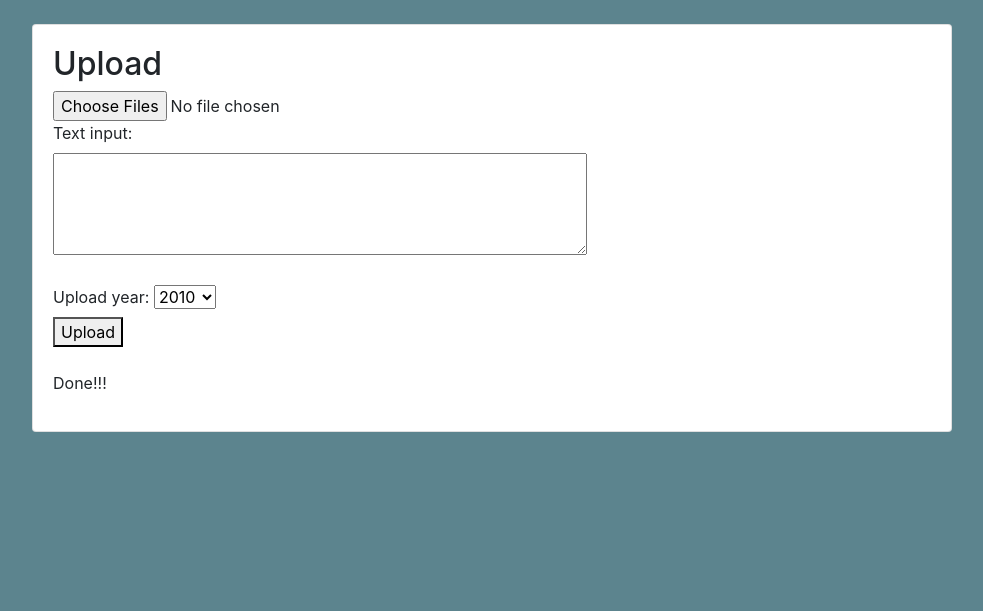
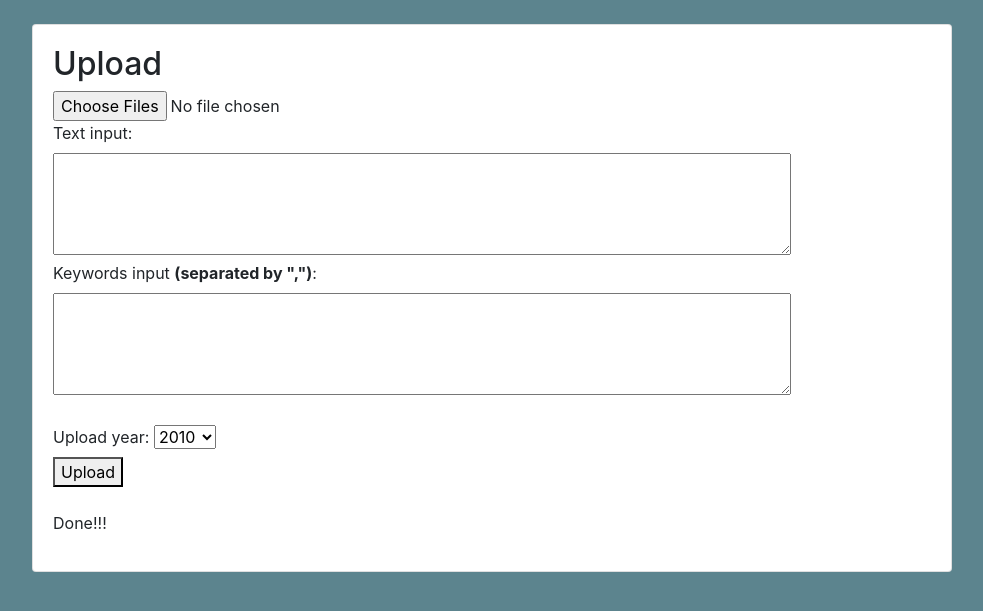
Before and after one commit to nnarziev/TextMining, a Django app: page /mysite/upload/ in a window 1280 px wide. Shown: the part 56-667 px from the top of the page, without its empty margins (148-1131 px from the left). Run offline with Django 3.2, Linux system fonts and the light colour scheme; some libraries are stand-ins or nearby versions.

Commit message:
Keywords input in upload function is implemented

```diff
--- a/mysite/templates/upload.html
+++ b/mysite/templates/upload.html
@@ -6,7 +6,9 @@
         {% csrf_token %}
         <input id="files" type="file" name="documents" multiple>
         <label style="display: block" for="text-input">Text input:</label>
-        <textarea id="text-input" rows="4" cols="50" name="txt_input"></textarea>
+        <textarea id="text-input" rows="4" cols="70" name="txt_input"></textarea>
+        <label style="display: block" for="text-input">Keywords input <b>(separated by ",")</b>:</label>
+        <textarea id="text-input" rows="4" cols="70" name="keywords_input"></textarea>
         <br>
         <br>
         <label for="filter-year">Upload year: </label>
--- a/mysite/views.py
+++ b/mysite/views.py
@@ -81,6 +81,7 @@ def set_unwanted_words(words, text_type):
 
 def visualize(request):
     if request.method == 'GET':
+        extract_similarities_for_each_text()
         return render(request, 'visualization.html')
     if request.method == 'POST':
         if not request.POST:
@@ -244,7 +245,7 @@ def get_collocations_chart_data(top5_collocations_for_sel_year, year_start, year
 def upload(request):
     context = {}
     if request.method == 'POST':
-        if not request.FILES and not request.POST["txt_input"]:
+        if not request.FILES and not request.POST["txt_input"] and not request.POST["keywords_input"]:
             context['result'] = RESULT_ERROR
             return render(request, 'upload.html', context)
 
@@ -275,23 +276,52 @@ def upload(request):
 
                 # check if the extracted content from file is string type. If not just skip this file
                 if isinstance(parsed["content"], str):
-                    process_file(parsed["content"], year)
+                    process_text(parsed["content"], year)
                 else:
                     files_withno_text.append(filename)
                     continue
             context['no_text_files'] = files_withno_text
             print("Files with no-string content: {}".format(files_withno_text))
 
+        # handling Text input
         if request.POST["txt_input"]:
             print("Processing text input...")
             txt = request.POST["txt_input"]
-            process_file(txt, year)
+            process_text(txt, year)
+
+        # handling Keywords input
+        if request.POST["keywords_input"]:
+            print("Processing keywords input...")
+            txt = request.POST["keywords_input"]
+            process_keywords(txt, year)
 
         context['result'] = RESULT_SUCCESS
     return render(request, 'upload.html', context)
 
 
-def process_file(text, year):
+def process_keywords(text, year):
+    txt_array = text.split(",")
+    for item in txt_array:
+        if len(item.split()) > 1:  # save as a collocation
+            new_ngram, created = Collocations.objects.get_or_create(text=item, year=year)
+            if created:
+                new_ngram.count = 1
+                new_ngram.save()
+            else:
+                new_ngram.count += 1
+                new_ngram.save()
+
+        else:  # save as a word
+            new_word, created = Words.objects.get_or_create(text=item, year=year)
+            if created:
+                new_word.count = 1
+                new_word.save()
+            else:
+                new_word.count += 1
+                new_word.save()
+
+
+def process_text(text, year):
     # reg_exp_date = re.compile(r'([12]\d{3}\.(0[1-9]|1[0-2])\.(0[1-9]|[12]\d|3[01]))')
     # year = 0
     # if reg_exp_date.search(filename):
@@ -397,7 +427,7 @@ def kmeans_clustering(texts, num_of_topic):
             np_bytes = base64.b64decode(vector[0].embedding)
             embeddings.append(pickle.loads(np_bytes))
         # else:
-            # print("No data: " + text.text)
+        # print("No data: " + text.text)
 
     clustering = KMeans(n_clusters=num_of_topic)
     if not embeddings.__len__() == 0:
@@ -460,6 +490,18 @@ def plot_similarity():
 
     plt.savefig("plot.png", dpi=1000)
 
+
+def extract_similarities_for_each_text():
+    word_data = list(Words.objects.values_list("text", flat=True))
+    save_similarities(word_data)
+
+    print("Word data processing is Done!!!")
+
+    collocation_data = list(Collocations.objects.values_list("text", flat=True))
+    save_similarities(collocation_data)
+
+    print("Collocation data processing is Done!!!")
+
 # def konlpy_module(doc, year):
 #     measures = nltk.collocations.BigramAssocMeasures()
 #     tagged_words = Kkma().sentences(doc)  # only extracts korean nouns
```
